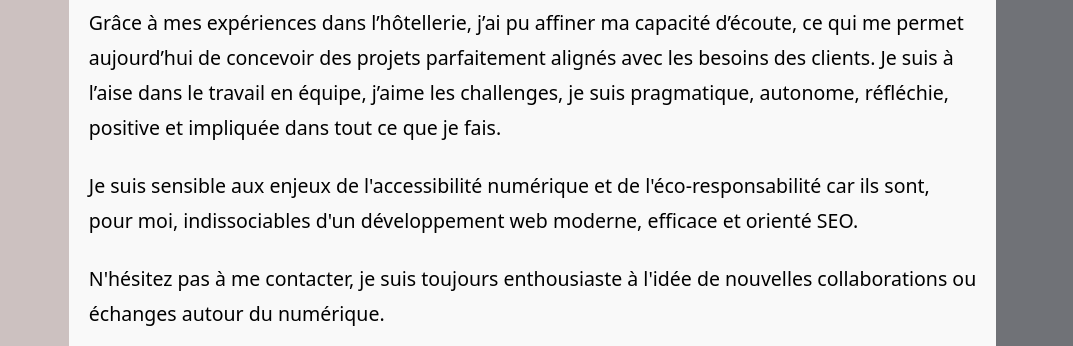
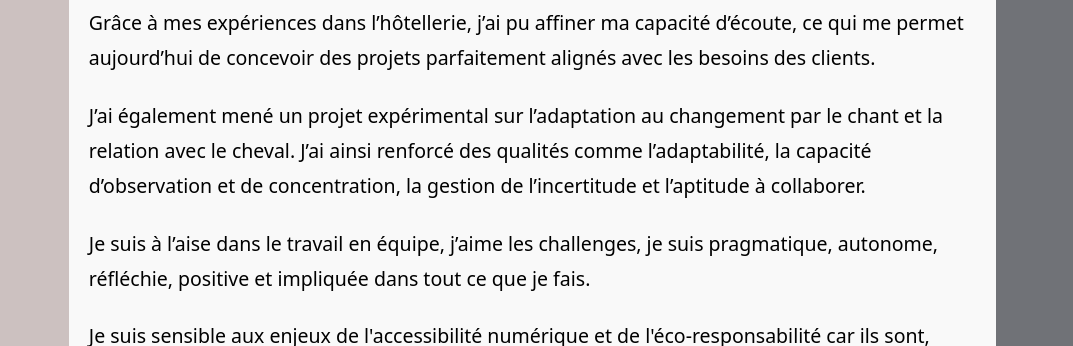
Before and after one commit to Penelope1710/portfolio-penelopebourg-front-end, a website built with Vite: page profile.html in a window 1280 px wide. Shown: the part 723-1069 px from the top of the page, 207-1280 px from the left. Built offline with nearby package versions, Linux system fonts and the light colour scheme.

Commit message:
update profile2

```diff
--- a/profile.html
+++ b/profile.html
@@ -60,7 +60,13 @@
                 Découvrir le développement informatique a été une véritable révélation. Ma curiosité m’a amené à réaliser un site web en CSS, HTML et JS, une expérience qui s’est rapidement transformée en une passion, me menant à explorer des Frameworks comme Symfony et Angular. Actuellement, je développe une application de réservation de gîtes avec Angular 18, un projet qui m’offre la possibilité de relever des défis techniques tout en cherchant des solutions innovantes adaptées aux besoins réels des utilisateurs.
             </p><br>
             <p>
-                Grâce à mes expériences dans l’hôtellerie, j’ai pu affiner ma capacité d’écoute, ce qui me permet aujourd’hui de concevoir des projets  parfaitement alignés avec les besoins des clients. Je suis à l’aise dans le travail en équipe, j’aime les challenges, je suis pragmatique, autonome, réfléchie, positive et impliquée dans tout ce que je fais.
+                Grâce à mes expériences dans l’hôtellerie, j’ai pu affiner ma capacité d’écoute, ce qui me permet aujourd’hui de concevoir des projets  parfaitement alignés avec les besoins des clients.
+            </p><br>
+            <p>
+                J’ai également mené un projet expérimental sur l’adaptation au changement par le chant et la relation avec le cheval. J’ai ainsi renforcé des qualités comme l’adaptabilité, la capacité d’observation et de concentration, la gestion de l’incertitude et l’aptitude à collaborer.
+            </p><br>
+            <p>
+                Je suis à l’aise dans le travail en équipe, j’aime les challenges, je suis pragmatique, autonome, réfléchie, positive et impliquée dans tout ce que je fais.
             </p><br>
             <p>
                 Je suis sensible aux enjeux de l'accessibilité numérique et de l'éco-responsabilité car ils sont, pour moi, indissociables d'un développement web moderne, efficace et orienté SEO.
```
